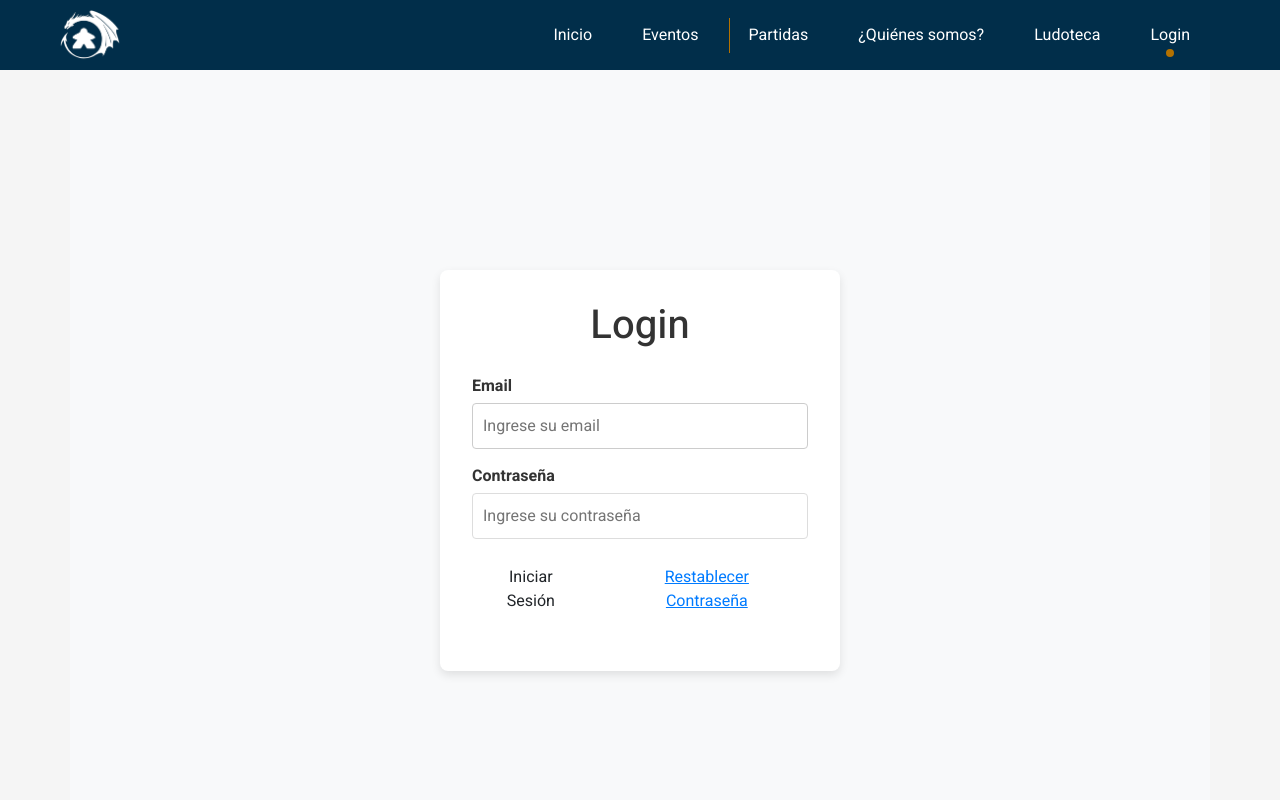
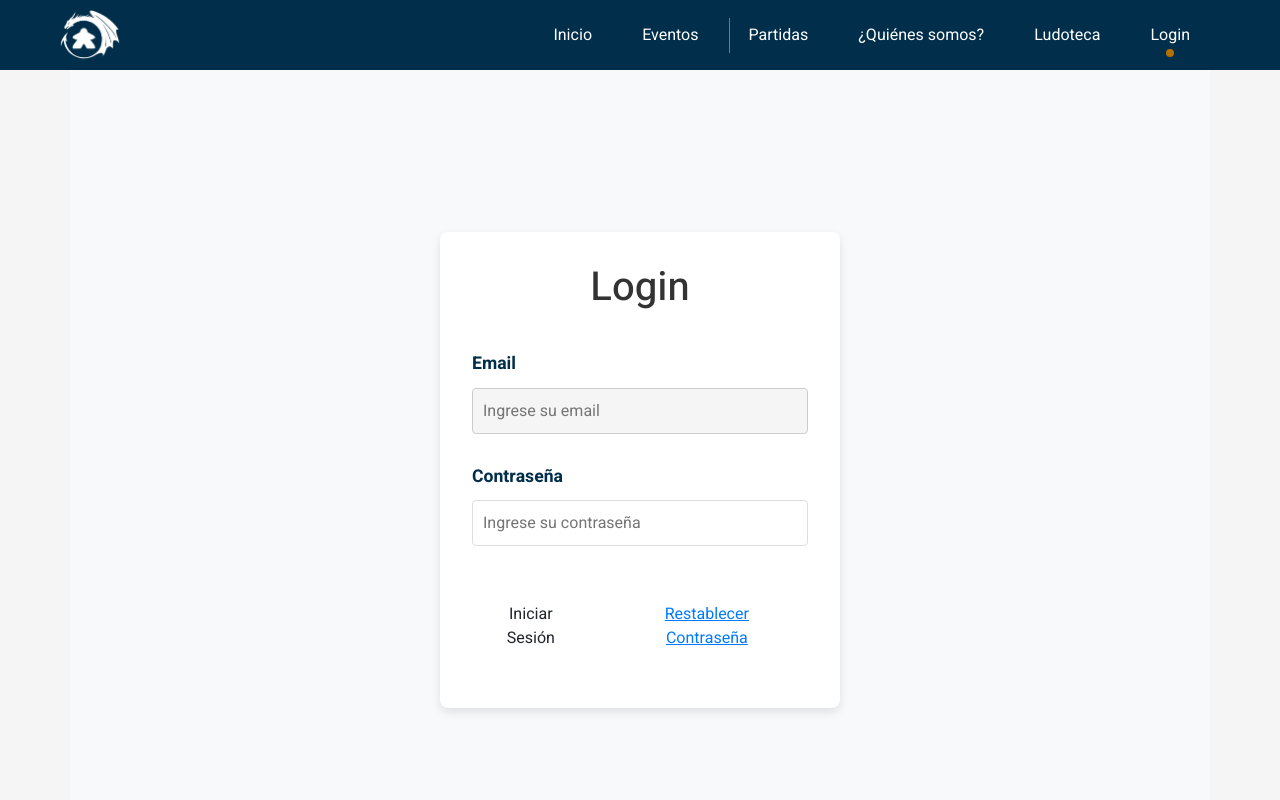
Before and after one commit to LuciaRol/web_aso, a React (Create React App) app: page /login in a window 1280 px wide. Shown: the top 800 px of the page. Built offline with nearby package versions, Linux system fonts and the light colour scheme; no server answers.

Commit message:
events css

```diff
--- a/src/styles/events.css
+++ b/src/styles/events.css
@@ -95,3 +95,95 @@ h1 {
 .event-container strong {
   color: #333;
 }
+
+
+/* Formulario crear eventos */
+form {
+  background-color: var(--white);
+  padding: 20px;
+  border-radius: 8px;
+  box-shadow: 0 4px 8px rgba(0, 0, 0, 0.1);
+  max-width: 600px;
+  margin: 20px auto;
+  display: flex;
+  flex-direction: column;
+  gap: 15px;
+}
+
+/* Título del formulario */
+form h2 {
+  text-align: center;
+  color: var(--secondary-color-eventos);
+  font-size: 2em;
+  margin-bottom: 10px;
+}
+
+/* Campos de entrada */
+input[type="text"], input[type="email"], input[type="date"], select, textarea {
+  width: 100%;
+  padding: 12px;
+  border: 1px solid var(--gray);
+  border-radius: var(--border-radius);
+  font-size: 1em;
+  background-color: var(--background-color);
+  color: var(--text-color);
+  box-sizing: border-box;
+  transition: border-color var(--transition-time);
+}
+
+/* Cambiar color de borde al enfocar los campos */
+input[type="text"]:focus, input[type="email"]:focus, input[type="date"]:focus, select:focus, textarea:focus {
+  border-color: var(--primary-color-eventos);
+  outline: none;
+}
+
+/* Estilo para el botón */
+button {
+  padding: 12px;
+  background-color: var(--primary-color-eventos);
+  color: var(--white);
+  border: none;
+  border-radius: var(--border-radius);
+  font-size: 1.1em;
+  cursor: pointer;
+  transition: background-color var(--transition-time);
+}
+
+button:hover {
+  background-color: var(--secondary-color-eventos);
+}
+
+/* Espacio adicional en el botón */
+button:focus {
+  outline: none;
+}
+
+/* Mensajes de error */
+.error-message {
+  color: red;
+  font-size: 0.9em;
+  text-align: center;
+}
+
+/* Estilo para el texto en los campos */
+label {
+  font-weight: bold;
+  color: var(--secondary-color-eventos);
+  font-size: 1.1em;
+}
+
+/* Agregar márgenes entre las etiquetas y los campos */
+label + input, label + select, label + textarea {
+  margin-top: 5px;
+}
+
+/* Añadir espacio entre los campos */
+input, select, textarea {
+  margin-bottom: 10px;
+}
+
+/* Estilos para las opciones del select */
+select {
+  padding: 12px;
+  font-size: 1em;
+}
```
